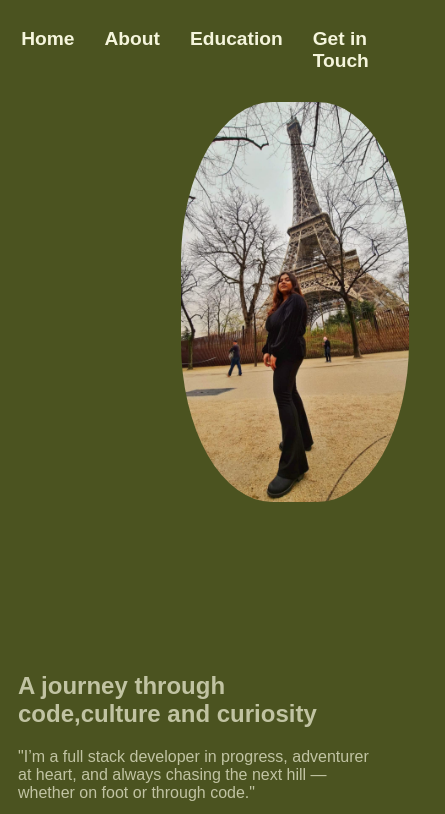
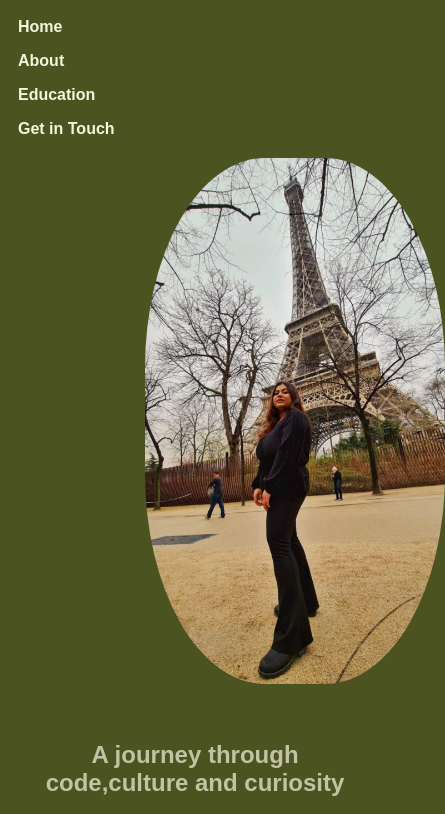
Before and after one commit to nashnusu/Portfolio, a plain HTML site: page about.html in a window 390 px wide. Shown: the top 814 px of the page, 445 px wide, since content can reach past the window. Drawn offline with Linux system fonts and the light colour scheme.

Commit message:
Media query added

```diff
--- a/about.html
+++ b/about.html
@@ -50,8 +50,8 @@
               height: 400px;
               border-radius: 40%;
               position:relative;
-              top: 100px;
-              bottom: 50px;
+              top: 10px;
+              bottom: 100px;
               }
               .navbar {
     display: flex;
@@ -70,6 +70,40 @@
   .navbar a:hover {
     color: white;
   }
+  @media (max-width: 768px) {
+  .img1, .img3 {
+    max-width: 300px;
+    height: auto;
+    float: none;
+    margin: 0 auto;
+  }
+
+  .intro, .about {
+    flex-direction: column;
+    align-items: center;
+    gap: 2rem;
+  }
+
+  .navbar {
+    flex-direction: column;
+    gap: 1rem;
+    padding: 10px;
+  }
+
+  .navbar a {
+    font-size: 1rem;
+  }
+
+  .text1, .text {
+    text-align: center;
+    padding: 0 10px;
+  }
+
+  .img1, .img3 {
+    margin-bottom: 1rem;
+  }
+}
+
      </style>
 
 </head>
--- a/assets/css/education.css
+++ b/assets/css/education.css
@@ -70,3 +70,22 @@ body {
 .navbar a:hover {
   color: white;
 }
+@media (max-width: 700px) {
+  .education {
+    grid-template-columns: 1fr;
+    grid-template-areas:
+      "title"
+      "code"
+      "stockholm"
+      "uppsala";
+  }
+
+  .navbar {
+    flex-direction: column;
+    padding: 10px;
+  }
+
+  .navbar a {
+    font-size: 1rem;
+  }
+}
--- a/assets/css/getintouch.css
+++ b/assets/css/getintouch.css
@@ -57,7 +57,7 @@ button {
 }
 
 button:hover {
-    background-color:#4B5320;
+    background-color:#F5F5DC;
 }
 
 
```
